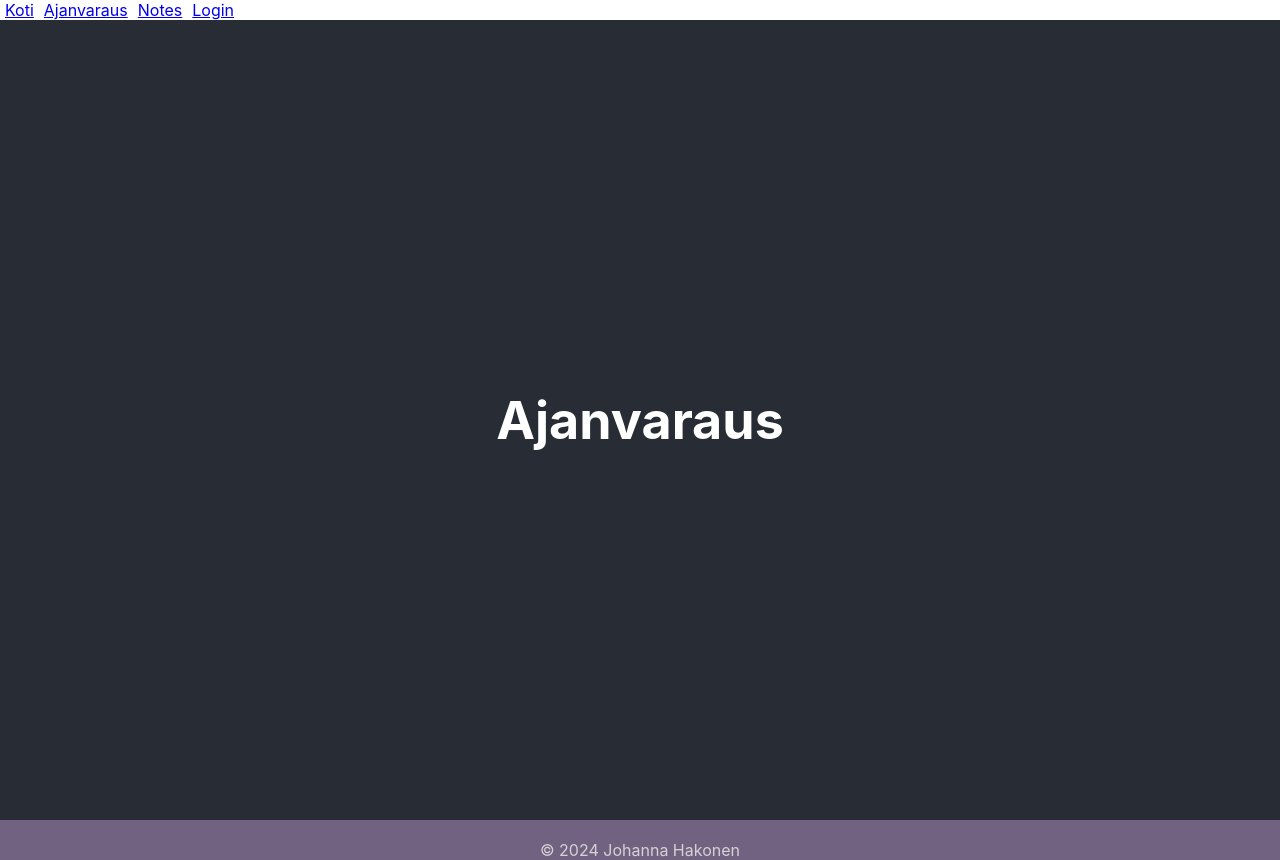
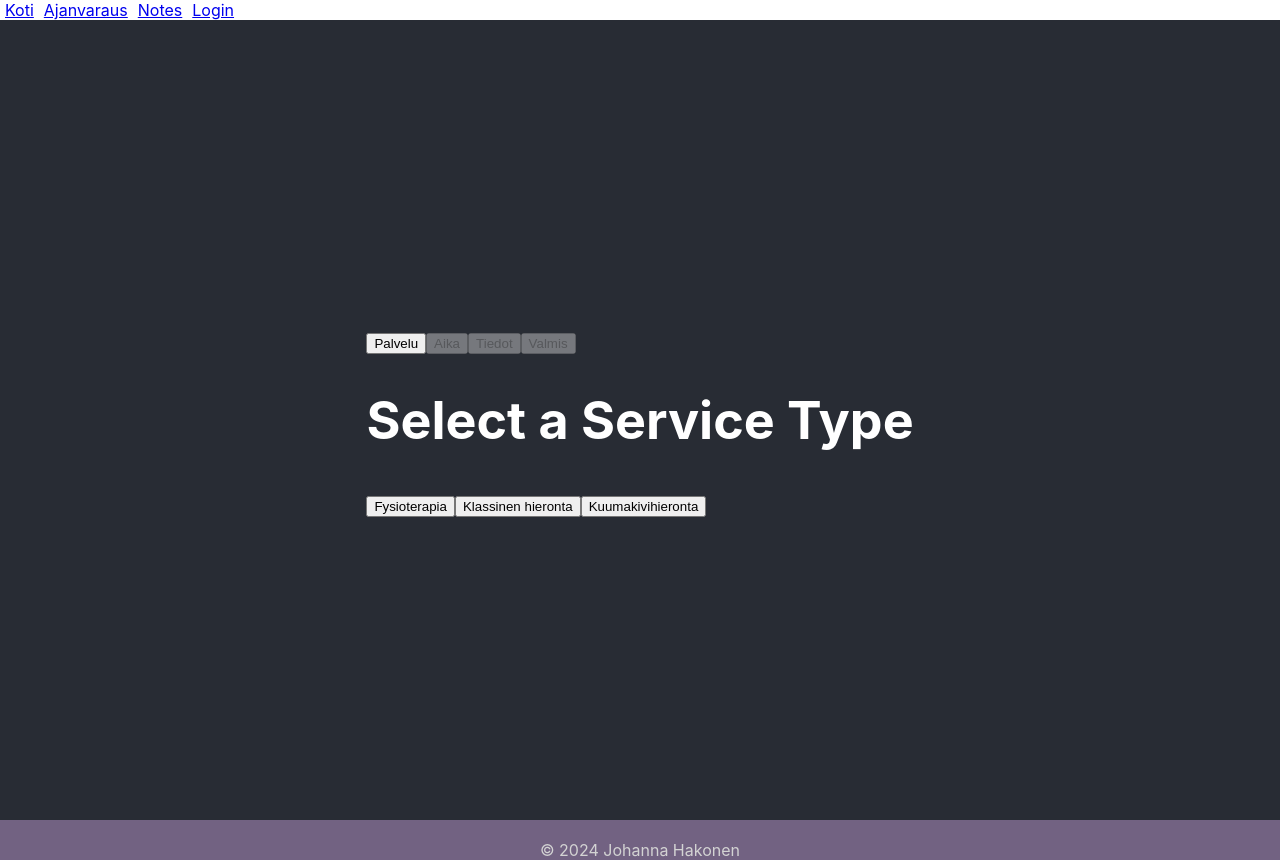
Before and after one commit to hannahakonen/physio-web-pages, a React (Create React App) app in the folder frontend/: page /ajanvaraus in a window 1280 px wide. Built offline with nearby package versions, Linux system fonts and the light colour scheme.

Commit message:
booking page started

```diff
--- a/frontend/src/App.js
+++ b/frontend/src/App.js
@@ -14,6 +14,7 @@ import { BrowserRouter as Router, Routes, Route, Link } from 'react-router-dom'
 import Notes from './components/Notes'
 import { useNavigate } from 'react-router-dom'
 import PropTypes from 'prop-types'
+import Calendar from './components/Calendar'
 
 const App = (props) => {
   const [notes, setNotes] = useState([])
--- a/frontend/src/components/Booking.js
+++ b/frontend/src/components/Booking.js
@@ -1,9 +1,159 @@
-const Booking = () => (
-  <div className="App">
-    <header className="App-header">
-      <h1>Ajanvaraus</h1>
-    </header>
-  </div>
-)
+import React, { useState } from 'react'
+import Calendar from './Calendar'
+
+const Booking = () => {
+  const [step, setStep] = useState(0)
+  const [serviceType, setServiceType] = useState(null)
+  const [service, setService] = useState(null)
+  const [time, setTime] = useState(null)
+
+  const handleServiceTypeSelection = selectedServiceType => {
+    setServiceType(selectedServiceType)
+    setStep(1)
+  }
+
+  const handleServiceSelection = selectedService => {
+    setService(selectedService)
+    setStep(2)
+  }
+
+  const handleTimeSelection = selectedTime => {
+    setTime(selectedTime)
+    setStep(3)
+  }
+
+  const handleBack = () => {
+    setStep(step - 1)
+  }
+
+  const handleBackTwo = () => {
+    setStep(step - 2)
+  }
+
+  const handleBackThree = () => {
+    setStep(step - 3)
+  }
+
+  const handleCustomerInfoSubmission = () => {
+    // Handle the submission of the customer's information
+    console.log('Booking completed:', { service, time })
+    setStep(4)
+  }
+
+  return (
+    <div className="App-header">
+      {step === 0 && <ServiceTypeSelection onSelect={handleServiceTypeSelection} />}
+      {step === 1 && <ServiceSelection onSelect={handleServiceSelection} serviceType={serviceType} onBack={handleBack} />}
+      {step === 2 && (
+        <div>
+          <TimeSelection onSelect={handleTimeSelection} onBackTwo={handleBackTwo} />
+          <Calendar />
+        </div>
+      )}
+      {step === 3 && <CustomerInfo onSubmit={handleCustomerInfoSubmission} onBack={handleBack} onBackThree={handleBackThree} />}
+      {step === 4 && <BookingCompleted onBackThree={handleBackThree} />}
+    </div>
+  )
+}
+
+const ServiceTypeSelection = ({ onSelect }) => {
+  const serviceTypes = ['Fysioterapia', 'Klassinen hieronta', 'Kuumakivihieronta']
+
+  // DO: Aika button not disabled if at least one service selected
+  return (
+    <div>
+      <button>Palvelu</button>
+      <button disabled>Aika</button>
+      <button disabled>Tiedot</button>
+      <button disabled>Valmis</button>
+      <h1>Select a Service Type</h1>
+      {serviceTypes.map(serviceType => (
+        <button key={serviceType} onClick={() => onSelect(serviceType)}>
+          {serviceType}
+        </button>
+      ))}
+    </div>
+  )
+}
+
+const ServiceSelection = ({ onSelect, serviceType, onBack }) => {
+  let services = []
+  if (serviceType === 'Fysioterapia') {
+    services = ['Fysioterapia 60 min']
+  } else if (serviceType === 'Klassinen hieronta') {
+    services = ['Klassinen hieronta 30 min', 'Klassinen hieronta 60 min', 'Klassinen hieronta 90 min']
+  } else if (serviceType === 'Kuumakivihieronta') {
+    services = ['Kuumakivihieronta 60 min']
+  }
+
+  // DO: Aika button not disabled if at least one service selected
+  return (
+    <div>
+      <button>Palvelu</button>
+      <button disabled>Aika</button>
+      <button disabled>Tiedot</button>
+      <button disabled>Valmis</button>
+      <h1>Select a Service</h1>
+      <div>
+        <button onClick={onBack} disabled>Valitse lisää palveluita</button>
+      </div>
+      {services.map(service => (
+        <button key={service} onClick={() => onSelect(service)}>
+          {service}
+        </button>
+      ))}
+    </div>
+  )
+}
+
+const TimeSelection = ({ onSelect, onBackTwo }) => {
+  // For simplicity, just use a static list of times
+  const times = ['9:00', '10:00', '11:00', '12:00', '13:00', '14:00', '15:00']
+
+  // DO: Tiedot button not disabled if at least one time selected
+  return (
+    <div>
+      <button onClick={onBackTwo}>Palvelu</button>
+      <button>Aika</button>
+      <button disabled>Tiedot</button>
+      <button disabled>Valmis</button>
+      <h1>Select a Time</h1>
+      {times.map(time => (
+        <button key={time} onClick={() => onSelect(time)}>
+          {time}
+        </button>
+      ))}
+    </div>
+  )
+}
+
+const CustomerInfo = ({ onSubmit, onBack, onBackThree }) => {
+  return (
+    <div>
+      <button onClick={onBackThree}>Palvelu</button>
+      <button onClick={onBack}>Aika</button>
+      <button>Tiedot</button>
+      <button disabled>Valmis</button>
+      <h1>Enter Your Information</h1>
+      <form onSubmit={e => { e.preventDefault(); onSubmit() }}>
+        <input type="text" placeholder="Name" required />
+        <input type="email" placeholder="Email" required />
+        <button type="submit">Submit</button>
+      </form>
+    </div>
+  )
+}
+
+const BookingCompleted = ({ onBackThree }) => {
+  return (
+    <div>
+      <button disabled>Palvelu</button>
+      <button disabled>Aika</button>
+      <button disabled>Tiedot</button>
+      <button>Valmis</button>
+      <h1>Booking completed!</h1>
+    </div>
+  )
+}
 
 export default Booking
--- /dev/null
+++ b/frontend/src/components/Calendar.js
@@ -0,0 +1,93 @@
+import React, { useState, useEffect } from 'react'
+
+const Calendar = () => {
+  const [startDate, setStartDate] = useState(new Date())
+
+  useEffect(() => {
+    const date = new Date()
+    const day = date.getDay()
+    const diff = date.getDate() - day + (day === 0 ? -6:1) // adjust when day is Sunday
+    setStartDate(new Date(date.setDate(diff)))
+  }, [])
+
+  const handleNextWeek = () => {
+    const nextWeek = new Date(startDate)
+    nextWeek.setDate(nextWeek.getDate() + 7)
+    setStartDate(nextWeek)
+  }
+
+  const isPreviousWeekDisabled = () => {
+    const currentWeek = new Date()
+    const day = currentWeek.getDay()
+    const diff = currentWeek.getDate() - day + (day === 0 ? -6:1) // adjust when day is Sunday
+    currentWeek.setDate(diff)
+    return startDate <= currentWeek
+  }
+
+  const handlePreviousWeek = () => {
+    const previousWeek = new Date(startDate)
+    previousWeek.setDate(previousWeek.getDate() - 7)
+    setStartDate(previousWeek)
+  }
+
+  return (
+    <div className="App-header">
+      <button onClick={handlePreviousWeek} disabled={isPreviousWeekDisabled()}>Previous</button>
+      <button onClick={handleNextWeek}>Next</button>
+      <WeekView startDate={startDate} />
+    </div>
+  )
+}
+
+const WeekView = ({ startDate }) => {
+  // Generate an array of dates for the week
+  const dates = Array.from({ length: 7 }, (v, i) => {
+    const date = new Date(startDate)
+    date.setDate(date.getDate() + i)
+    return date
+  })
+
+  const weekdays = ['MA', 'TI', 'KE', 'TO', 'PE', 'LA', 'SU']
+
+  return (
+    <table>
+      <thead>
+        <tr>
+          {dates.map((date, i) => (
+            <th key={date.toString()}>{weekdays[i]}</th>
+          ))}
+        </tr>
+      </thead>
+      <tbody>
+        <tr>
+          {dates.map(date => (
+            <td key={date.toString()}>
+              <Day date={date} />
+            </td>
+          ))}
+        </tr>
+      </tbody>
+    </table>
+  )
+}
+
+const Day = ({ date }) => {
+  const [timeSlots, setTimeSlots] = useState([])
+
+  const handleAddTimeSlot = () => {
+    const newTimeSlot = prompt('Enter a new time slot:')
+    setTimeSlots(timeSlots.concat(newTimeSlot))
+  }
+
+  return (
+    <div>
+      <div>{date.getDate()}.{date.getMonth() + 1}.</div>
+      {timeSlots.map((timeSlot, i) => (
+        <div key={i}>{timeSlot}</div>
+      ))}
+      <button onClick={handleAddTimeSlot}>Add Time Slot</button>
+    </div>
+  )
+}
+
+export default Calendar
```
Also changed, not shown: frontend/src/components/Booking0.js (added, +9 -0 lines), 7 other files (tests, documents, lock files or other folders).
